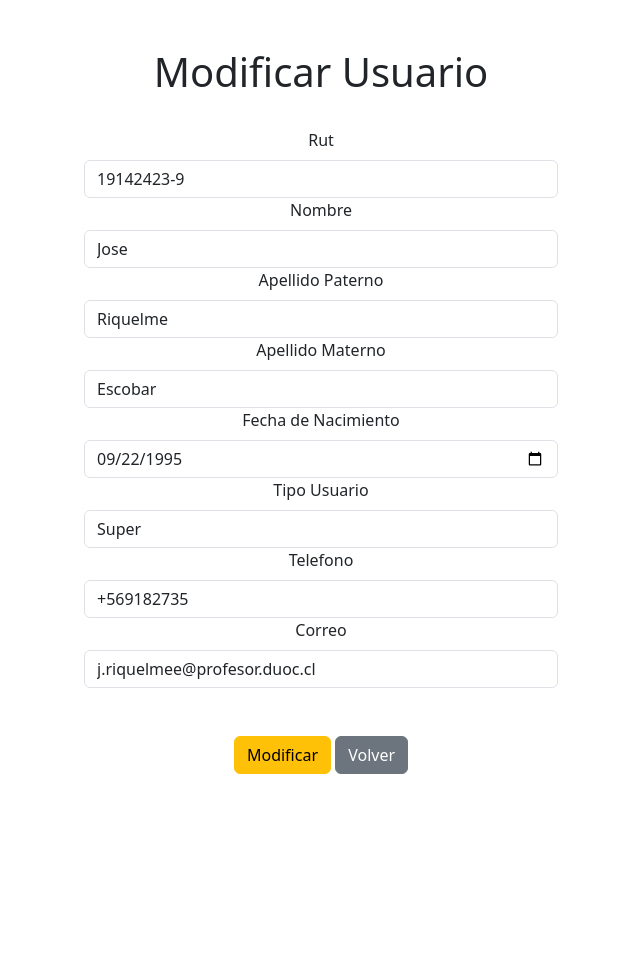
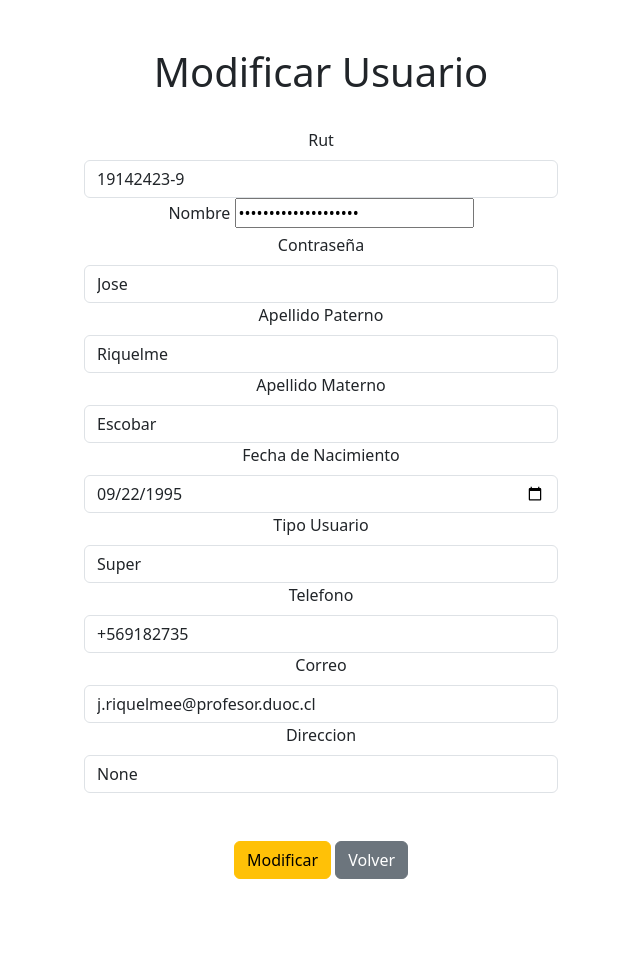
Before and after one commit to mtrharry/proyecto-semestral, a Django app: a page that uses newPage/templates/pages/user_edit.html in a window 1280 px wide. Shown: the whole page, without its empty margins (319-959 px from the left). Before the commit the page ends 774 px from the top, so only its background shows below. Run offline with Django 4.2, Linux system fonts and the light colour scheme; data comes from the database, SQL or seed files in the repository; some libraries are stand-ins or nearby versions.

Commit message:
Update user_edit.html
editor de usuario arreglado

```diff
--- a/newPage/templates/pages/user_edit.html
+++ b/newPage/templates/pages/user_edit.html
@@ -25,7 +25,11 @@
                         <input type="text" name="rut" id="rut" value={{usuario.rut}} class="form-control">
                     </div>
                     <div>
-                        <label for="nombre" class="form-label">Nombre</label>
+                        <label for="password" class="form-label">Nombre</label>
+                        <input type="password" name="password" id="password" value={{usuario.password}} class="form-control">
+                    </div>
+                    <div>
+                        <label for="nombre" class="form-label">Contraseña</label>
                         <input type="text" name="nombre" id="nombre" value={{usuario.nombre}} class="form-control">
                     </div>
                     <div>
@@ -63,6 +67,11 @@
                     <div>
                         <label for="correo" class="form-label">Correo</label>
                         <input type="email" name="correo" id="correo" value={{usuario.correo}} class="form-control">
+                    </div>
+                    <div>
+                        <label for="direccion" class="form-label">Direccion</label>
+                        <input type="text" name="direccion" id="direccion" value={{usuario.direccion}}
+                            class="form-control">
                     </div><br><br>
                     <input type="submit" name="opcion" value="Modificar" class="btn btn-warning">
                     <a href="{% url 'crud' %}"><button type="button" class="btn btn-secondary">Volver</button></a>
```
